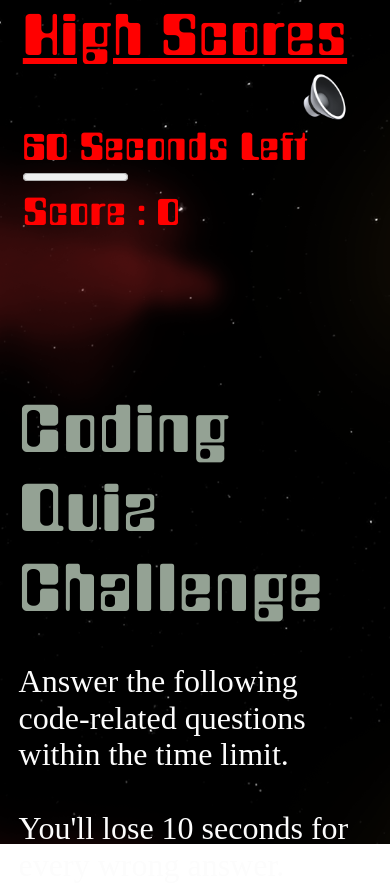
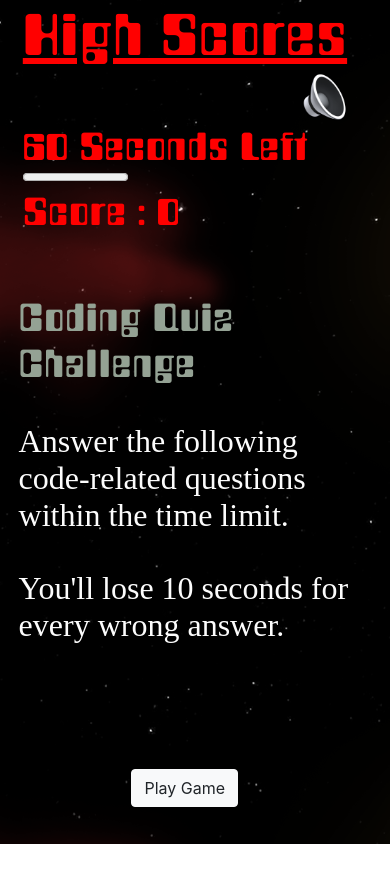
Before and after one commit to ginganinjar/monash-assignment4, a plain HTML site: page index.html in a window 390 px wide. Shown: the top 887 px of the page. After the commit the page ends 846 px from the top, so only its background shows below. Drawn offline with nearby package versions, Linux system fonts and the light colour scheme.

Commit message:
fixed divs

```diff
--- a/assets/css/style.css
+++ b/assets/css/style.css
@@ -325,7 +325,14 @@ header a, a:visited {
     font-family:'Countdown'; font-weight: normal; font-style: normal;
   }
 
-
+  .introtitle
+  {
+    overflow: hidden;
+    color:#94a294;
+    height: fit-content;
+    font-size:100px;
+    font-family:'Countdown'; font-weight: normal; font-style: normal;
+  }
 
 @media only screen and (max-width: 1100px) {
 
@@ -373,6 +380,14 @@ header a, a:visited {
     font-family:'Countdown'; font-weight: normal; font-style: normal;
   }
 
+  .introtitle
+  {
+    overflow: hidden;
+    color:#94a294;
+    height: fit-content;
+    font-size:60px;
+    font-family:'Countdown'; font-weight: normal; font-style: normal;
+  }
 
 }
 
@@ -385,7 +400,7 @@ header a, a:visited {
 
   .fixmargins {
     margin-left: 0%;
-    margin-top: 32%;
+    margin-top: 6%;
   }
 
 
@@ -438,5 +453,14 @@ font-size : 15px;
     font-family:'Countdown'; font-weight: normal; font-style: normal;
   }
 
+  .introtitle
+  {
+    overflow: hidden;
+    color:#94a294;
+    height: fit-content;
+    font-size:40px;
+    font-family:'Countdown'; font-weight: normal; font-style: normal;
+  }
+
 
 }
--- a/index.html
+++ b/index.html
@@ -51,7 +51,7 @@
         <div id="introBox">
 
 
-          <p class="directionFont" id="FrontInfoBox"> <b class="gameoverflash">Coding Quiz Challenge </b><br><br>
+          <p class="directionFont" id="FrontInfoBox"> <b class="introtitle">Coding Quiz Challenge </b><br><br>
             Answer the following code-related questions within the time limit. <br><br>
            You'll lose 10 seconds for every wrong answer.
           </p>
```
